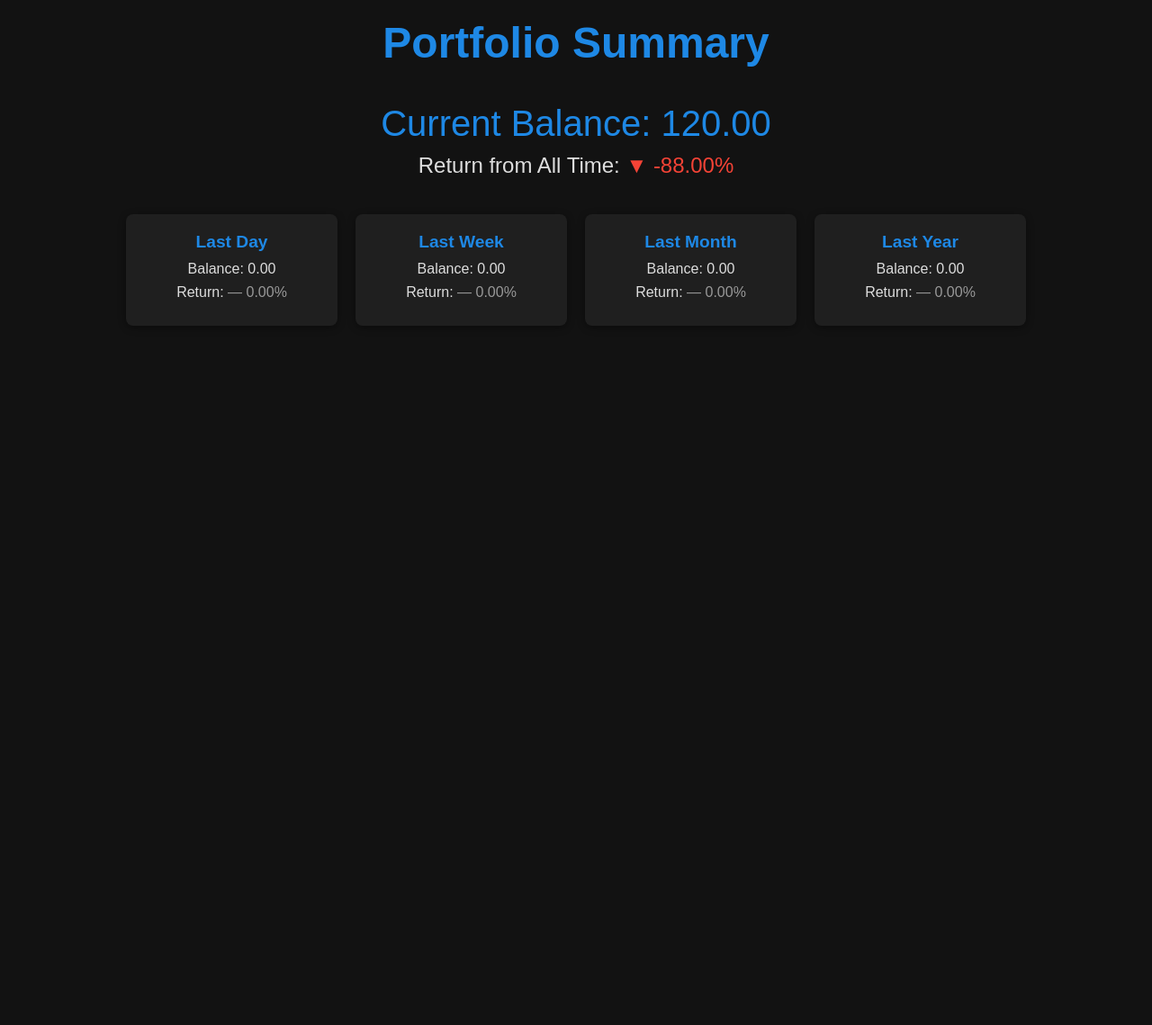
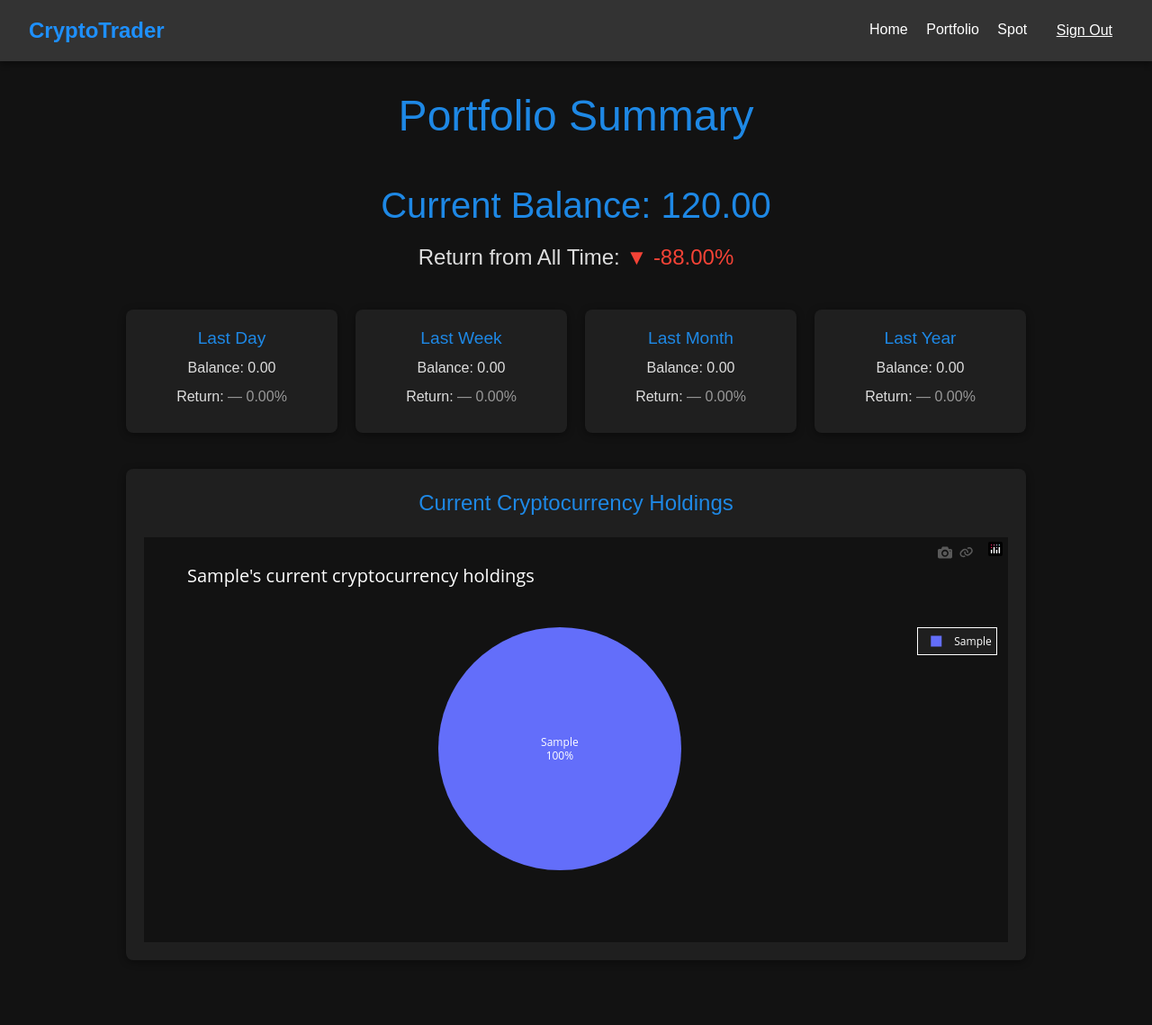
Before and after one commit to vigu2021/CryptoMockTrading, a Django app: page /portfolio in a window 1280 px wide. Shown: the whole page at 90% size. Before the commit the page ends 362 px from the top, so only its background shows below. Run offline with Django 5.2, Linux system fonts and the light colour scheme; a user stored in the database is signed in; tables that the repository leaves empty hold one stand-in row (values such as "Sample post"); a database or web service that is not in the repository returns one stand-in record (values such as "Sample title"); data that the repository does not hold is empty.

Commit message:
Portfolio piechart done!

```diff
--- /dev/null
+++ b/cryptos/portfolio_charts.py
@@ -0,0 +1,38 @@
+import plotly.express as px
+from .models import UserCrypto,Orders
+
+def pie_chart(user):
+    current_holdings = UserCrypto.objects.filter(user = user)
+    historic_holdings = Orders.objects.filter(user = user)
+
+
+    # For current holdings
+    crypto_names = [holding.symbol.symbol for holding in current_holdings]
+
+    amounts = [holding.quantity * holding.avg_price for holding in current_holdings]
+
+    current_holdings_fig = px.pie(
+        names=crypto_names,
+        values=amounts,
+        title=f"{user.username.capitalize()}'s current cryptocurrency holdings"
+    )
+
+    # Customize to show percentages
+    current_holdings_fig.update_traces(textinfo='percent+label')
+
+
+    current_holdings_fig.update_layout(
+        title_font=dict(size=20, color="white"),
+        font=dict(color="white"),  # Text color
+        paper_bgcolor="#121212",  # Background color of the chart
+        plot_bgcolor="#121212",  # Background color of the plot area
+        legend=dict(
+            title_font_color="white",
+            font=dict(color="white"),
+            bgcolor="#1f1f1f",  # Legend background color
+            bordercolor="white",
+            borderwidth=1,
+        ),)
+
+
+    return current_holdings_fig
--- a/cryptos/templates/portfolio.html
+++ b/cryptos/templates/portfolio.html
@@ -1,21 +1,23 @@
-<!DOCTYPE html>
-<html lang="en">
-<head>
-  <meta charset="UTF-8" />
-  <meta name="viewport" content="width=device-width, initial-scale=1.0"/>
-  <title>Portfolio</title>
+{% extends 'base1.html' %}
+
+{% block title %}
+    Portfolio - CryptoTrader
+{% endblock title %}
+
+{% block content %}
+<!-- You can override or add styles here -->
 <style>
-    /* Reset and global styles */
+    /* Reset and global styles (if needed) */
     * {
       box-sizing: border-box;
       margin: 0;
       padding: 0;
     }
+
+    /* Dark Theme Overrides */
     body {
-      font-family: Arial, sans-serif;
-      background-color: #121212; /* Dark background */
-      color: #ffffff;           /* Light text */
-      padding: 20px;
+      background-color: #121212 !important; /* Dark background */
+      color: #ffffff !important;           /* Light text */
     }
 
     /* Title */
@@ -74,16 +76,34 @@
       color: #dddddd;
     }
 
+
+
     /* Classes for up/down/flat returns */
     .return-up   { color: #00e676; } /* green */
     .return-down { color: #f44336; } /* red */
     .return-flat { color: #999999; } /* grey */
 
+      /* Chart Container */
+      .chart-container {
+      max-width: 1000px;
+      margin: 40px auto;
+      padding: 20px;
+      background: #1f1f1f;
+      border-radius: 8px;
+      box-shadow: 0 2px 8px rgba(0,0,0,0.4);
+    }
+    .chart-title {
+      text-align: center;
+      font-size: 1.5rem;
+      color: #1e88e5;
+      margin-bottom: 20px;
+    }
 </style>
-</head>
-<body>
 
-  <!-- Title / Header -->
+
+</style>
+
+<!-- Portfolio Title -->
 <div class="portfolio-title">
   <h1>Portfolio Summary</h1>
 </div>
@@ -189,5 +209,11 @@
   </div>
 </div>
 
-</body>
-</html>
+
+
+<div class="chart-container">
+  <div class="chart-title">Current Cryptocurrency Holdings</div>
+  <div>{{ chart|safe }}</div> <!-- Embed the chart here -->
+</div>
+
+{% endblock content %}
--- a/cryptos/views.py
+++ b/cryptos/views.py
@@ -9,6 +9,7 @@ from .handle_orders import handle_market_order,handle_limit_order
 from decimal import Decimal
 from django.contrib import messages
 from datetime import datetime, timedelta
+from .portfolio_charts import pie_chart
 
 @login_required
 def home_page(request):
@@ -114,6 +115,13 @@ def portfolio(request):
         "balance_last_year": balance_last_year_value,
         "return_from_last_year": return_from_last_year,
     }
+
+    current_holdings_fig = pie_chart(request.user)
+
+    # Convert the chart to HTML
+    chart_html = current_holdings_fig.to_html(full_html=False)
+    balance_context['chart'] = chart_html
+
 
     return render(request, "portfolio.html", balance_context)
 
```
Lines whose indentation alone changed are shown as unchanged.
